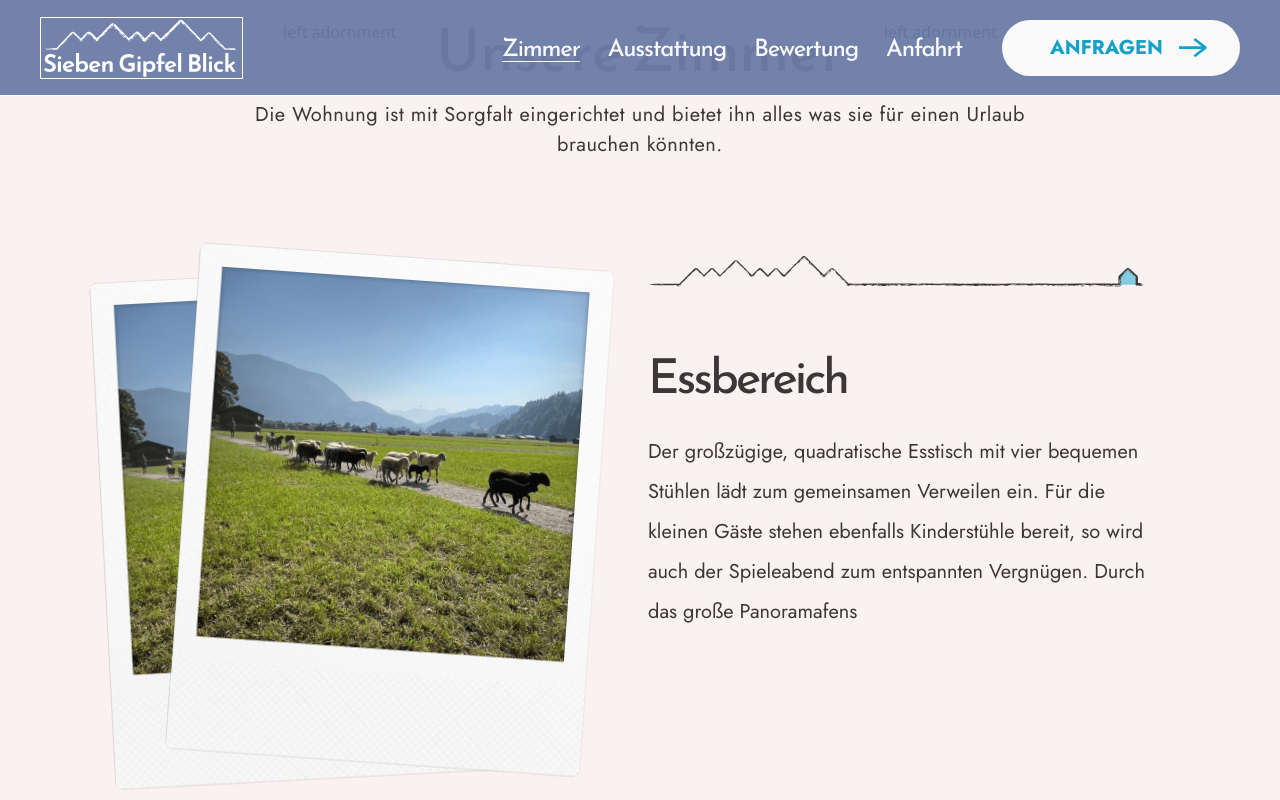
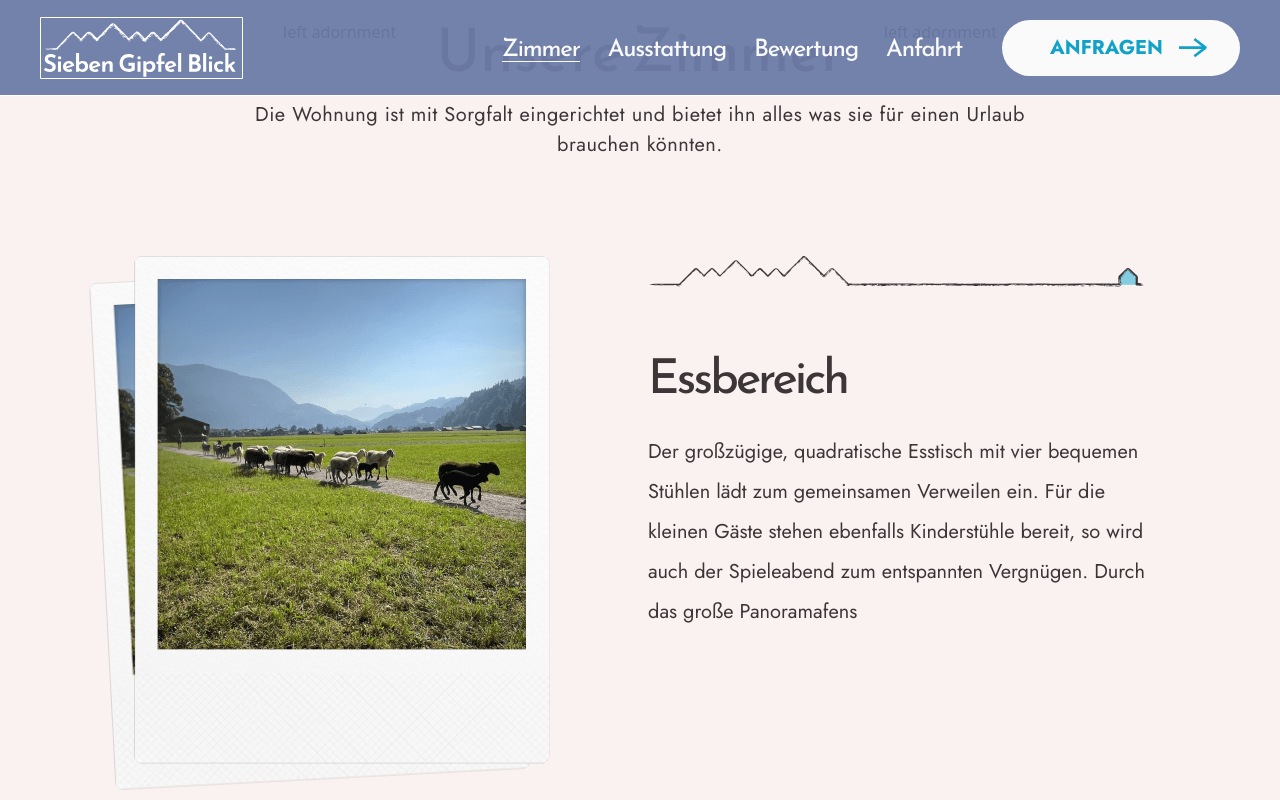
Before and after one commit to AlexanderBraatz/airbnb-integration-rental-booking_25, a Next.js app: page / in a window 1280 px wide. Shown: the top 800 px of the page. Built offline with nearby package versions, Linux system fonts and the light colour scheme; a web font is replaced by a local one.

Commit message:
feat: add nice timing for animation and onclick on image and arrow

```diff
--- a/components/sections/rooms.jsx
+++ b/components/sections/rooms.jsx
@@ -61,52 +61,54 @@ const content = [
 ];
 
 const Position = {
-  2: "top-4 right-8 -rotate-3 z-10 duration-1000",
-  3: "top-0 -right-12 rotate-4 z-20 duration-1000",
-  4: "top-0 right-0 rotate-0 z-40 duration-1000",
-  0: "top-0 -right-[500px] rotate-10  z-40  duration-1000", // this transition form 0 to 1 takes a second , thats the porblem
-  1: "top-0 -right-[500px] rotate-10  z-10 duration-100",
+  2: "top-0 -right-12 rotate-4 z-10 duration-400 ease-in-out", //base
+  3: "top-4 right-8 -rotate-3 z-20 duration-1000 ease-out", //cnage
+  4: "top-4 right-8 -rotate-3 z-20 duration-1000 ease-out", // buffer
+  5: "top-4 right-8 -rotate-3 z-20 duration-1000 ease-out", // next/base
+  6: "top-0 right-0 rotate-0 z-40 duration-1000 ease-out",
+  7: "top-0 right-0 rotate-0 z-40 duration-1000 ease-out",
+  8: "top-0 right-0 rotate-0 z-40 duration-1000 ease-out",
+  0: "top-0 -right-[500px] rotate-10  z-40  duration-200 ease-out", // this transition form 0 to 1 takes a second , thats the porblem
+  1: "top-0 -right-[500px] rotate-10  z-10 duration-10 ease-out",
 };
 
 export default function Rooms() {
   const [order, setOrder] = useState({
-    imageOne: 4,
-    imageTwo: 3,
-    imageThree: 2,
+    imageOne: 2,
+    imageTwo: 5,
+    imageThree: 8,
   });
   const handleRightClick = () => {
     console.log("right Click");
-    // setOrder((prev) => ["outside", "middle", "back"]);
     setOrder((prev) => ({
-      imageOne: (prev.imageOne + 1) % 5,
-      imageTwo: (prev.imageTwo + 1) % 5,
-      imageThree: (prev.imageThree + 1) % 5,
+      imageOne: (prev.imageOne + 1) % 9,
+      imageTwo: (prev.imageTwo + 1) % 9,
+      imageThree: (prev.imageThree + 1) % 9,
     }));
-    console.log("1nd", order);
+
     setTimeout(() => {
       setOrder((prev) => ({
-        imageOne: prev.imageOne === 0 ? 1 : prev.imageOne,
-        imageTwo: prev.imageTwo === 0 ? 1 : prev.imageTwo,
-        imageThree: prev.imageThree === 0 ? 1 : prev.imageThree,
+        imageOne: (prev.imageOne + 1) % 9,
+        imageTwo: (prev.imageTwo + 1) % 9,
+        imageThree: (prev.imageThree + 1) % 9,
       }));
-      console.log("2nd", order);
+      console.log("3nd", order);
+    }, 200);
     setTimeout(() => {
       setOrder((prev) => ({
-          imageOne: prev.imageOne === 1 ? 2 : prev.imageOne,
-          imageTwo: prev.imageTwo === 1 ? 2 : prev.imageTwo,
-          imageThree: prev.imageThree === 1 ? 2 : prev.imageThree,
+        imageOne: (prev.imageOne + 1) % 9,
+        imageTwo: (prev.imageTwo + 1) % 9,
+        imageThree: (prev.imageThree + 1) % 9,
       }));
-
       console.log("3nd", order);
-      }, 100);
-    }, 1000);
+    }, 210);
   };
   const handleLeftClick = () => {
     console.log("right Click");
   };
 
   return (
-    <div className="bg-q-background flex flex-col items-center justify-center">
+    <div className="bg-q-background flex flex-col items-center justify-center overflow-y-hidden">
       <div className="flex gap-10 py-5">
         <div>left adornment</div>
         <h3 className="text-q-text-dark-700 font-reem-kufi text-6xl tracking-[-6%]">
@@ -124,12 +126,13 @@ export default function Rooms() {
           className={`flex w-[1012px] ${room.inReverseOrder ? "flex-row-reverse" : ""} mb-45 justify-between`}
         >
           <div className="flex flex-col">
+            <div onClick={handleRightClick} className="cursor-pointer">
               <div className="relative mb-10 h-[508px] w-[416px]">
                 {room.images[2] === undefined ? (
                   <></>
                 ) : (
                   <Image
-                  className={`${Position[order.imageOne.toString()]} absolute transition-all ease-out`}
+                    className={`${Position[order.imageOne.toString()]} absolute transform-gpu transition-all`}
                     alt="Polaroid of the Living room"
                     src={room.images[2]}
                     width={416}
@@ -141,7 +144,7 @@ export default function Rooms() {
                   <></>
                 ) : (
                   <Image
-                  className={`${Position[order.imageTwo.toString()]} absolute transition-all ease-out`}
+                    className={`${Position[order.imageTwo.toString()]} absolute transform-gpu transition-all`}
                     alt="Polaroid of the Living room"
                     src={room.images[1]}
                     width={416}
@@ -151,7 +154,7 @@ export default function Rooms() {
                 )}
                 {/* <div className="pointer-events-none absolute left-[50%] z-30 h-[600px] w-[600px] translate-x-[-50%] rounded-full bg-black opacity-10 blur-3xl"></div> */}
                 <Image
-                className={`${Position[order.imageThree.toString()]} absolute transition-all ease-out`}
+                  className={`${Position[order.imageThree.toString()]} absolute transform-gpu transition-all`}
                   alt="Polaroid of the Living room"
                   src={room.images[0]}
                   width={416}
@@ -159,9 +162,10 @@ export default function Rooms() {
                   quality={100}
                 />
               </div>
+            </div>
             <div className="flex w-full justify-center">
               <button
-                className="flex h-6 w-6 items-center justify-center"
+                className="flex h-6 w-6 cursor-pointer items-center justify-center"
                 onClick={handleLeftClick}
               >
                 <Image
@@ -176,13 +180,13 @@ export default function Rooms() {
                   className="flex h-6 w-6 items-center justify-center"
                 >
                   <div
-                    className={`${index === 0 ? "bg-neutral-700" : "bg-neutral-500"} h-3 w-3 rounded-full bg-neutral-500`}
+                    className={`${(order.imageOne - 2) / 3 === index ? "bg-neutral-700" : "bg-neutral-500"} h-3 w-3 rounded-full bg-neutral-500 transition-colors`}
                   ></div>
                 </div>
               ))}
               <button
                 onClick={handleRightClick}
-                className="flex h-6 w-6 items-center justify-center"
+                className="flex h-6 w-6 cursor-pointer items-center justify-center"
               >
                 <Image
                   alt="arrow right "
```
Lines whose indentation alone changed are shown as unchanged.
